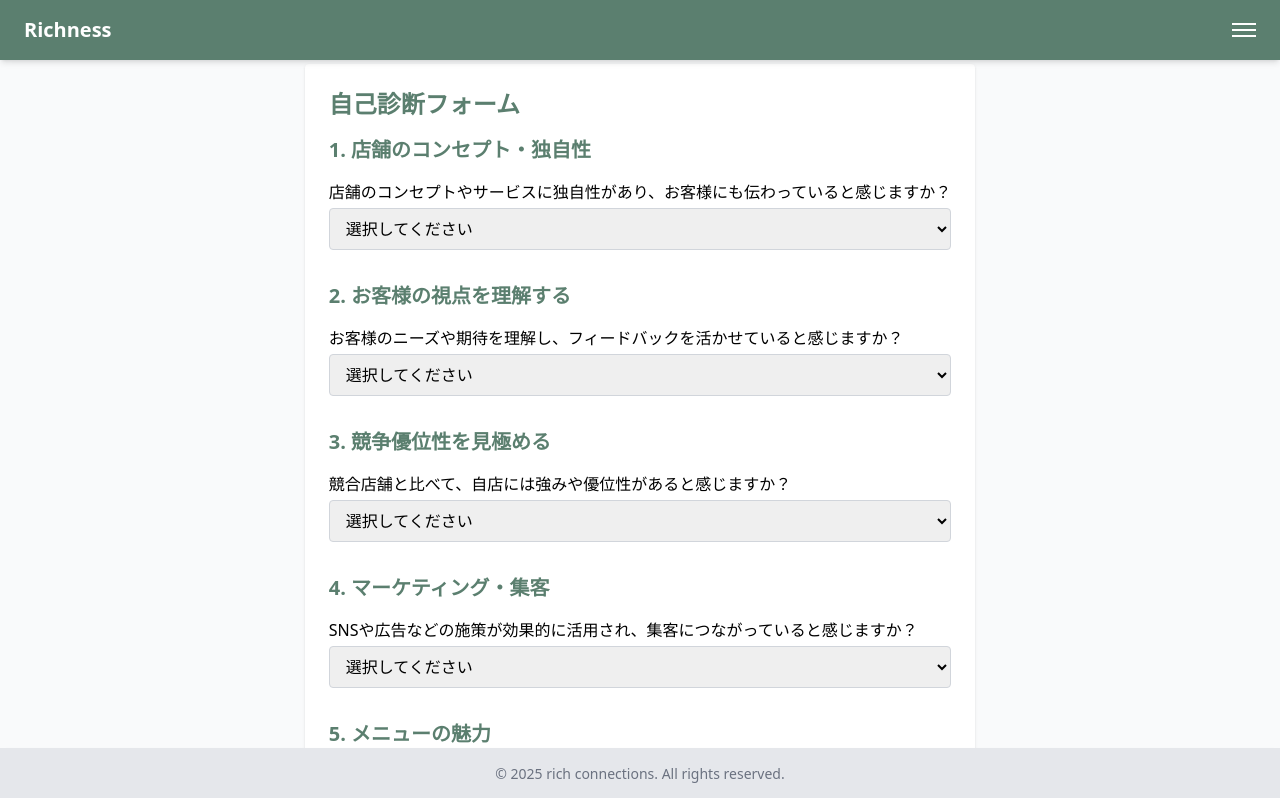
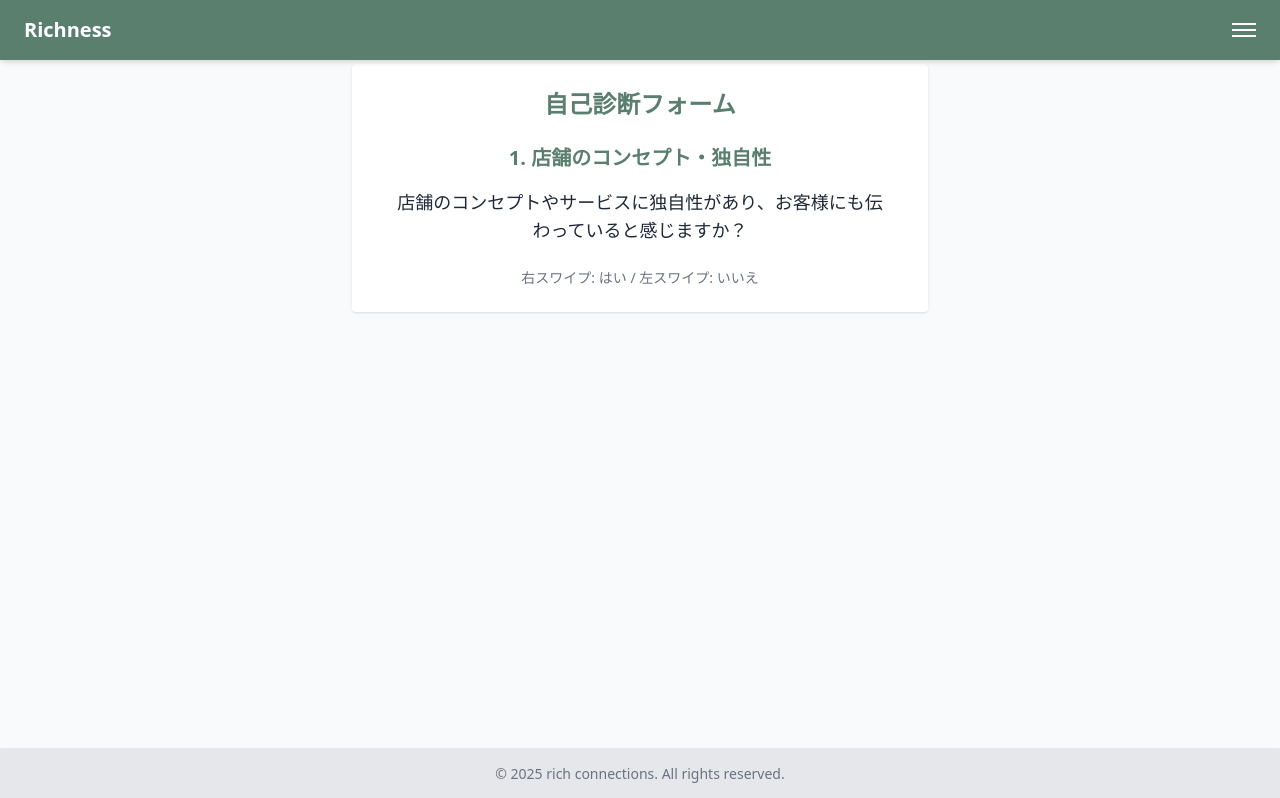
Before and after one commit to teishito/step4-richconnections-front, a Next.js app: page /diagnosis in a window 1280 px wide. Shown: the top 798 px of the page. Built offline with nearby package versions, Linux system fonts and the light colour scheme.

Commit message:
Update SearchForm.jsx

```diff
--- a/components/SearchForm.jsx
+++ b/components/SearchForm.jsx
@@ -1,138 +1,113 @@
 import { useState } from "react";
+import { useSwipeable } from "react-swipeable";
 import { useRouter } from "next/router";
 import Link from "next/link";
-
-const scale5Options = [
-  "① 全くそう思わない",
-  "② あまりそう思わない",
-  "③ どちらともいえない",
-  "④ ややそう思う",
-  "⑤ 非常にそう思う",
-];
 
 const diagnosisStructure = [
   {
     title: "1. 店舗のコンセプト・独自性",
-    questions: [
-      {
-        q: "店舗のコンセプトやサービスに独自性があり、お客様にも伝わっていると感じますか？",
-        type: "scale5",
-      },
-    ],
+    question:
+      "店舗のコンセプトやサービスに独自性があり、お客様にも伝わっていると感じますか？",
   },
   {
     title: "2. お客様の視点を理解する",
-    questions: [
-      {
-        q: "お客様のニーズや期待を理解し、フィードバックを活かせていると感じますか？",
-        type: "scale5",
-      },
-    ],
+    question:
+      "お客様のニーズや期待を理解し、フィードバックを活かせていると感じますか？",
   },
   {
     title: "3. 競争優位性を見極める",
-    questions: [
-      {
-        q: "競合店舗と比べて、自店には強みや優位性があると感じますか？",
-        type: "scale5",
-      },
-    ],
+    question:
+      "競合店舗と比べて、自店には強みや優位性があると感じますか？",
   },
   {
     title: "4. マーケティング・集客",
-    questions: [
-      {
-        q: "SNSや広告などの施策が効果的に活用され、集客につながっていると感じますか？",
-        type: "scale5",
-      },
-    ],
+    question:
+      "SNSや広告などの施策が効果的に活用され、集客につながっていると感じますか？",
   },
   {
     title: "5. メニューの魅力",
-    questions: [
-      {
-        q: "価格や内容を含めたメニュー全体に対して、お客様の満足度は高いと感じますか？",
-        type: "scale5",
-      },
-    ],
+    question:
+      "価格や内容を含めたメニュー全体に対して、お客様の満足度は高いと感じますか？",
   },
   {
     title: "6. サービスの質",
-    questions: [
-      {
-        q: "接客態度や提供スピードを含めたサービス全体の質は高いと感じますか？",
-        type: "scale5",
-      },
-    ],
+    question:
+      "接客態度や提供スピードを含めたサービス全体の質は高いと感じますか？",
   },
 ];
 
-export default function DiagnosisForm() {
+export default function SwipeDiagnosisForm() {
+  const [currentIndex, setCurrentIndex] = useState(0);
   const [answers, setAnswers] = useState({});
   const router = useRouter();
 
-  const handleAnswerChange = (qKey, value) => {
-    setAnswers((prev) => ({ ...prev, [qKey]: value }));
+  const handleAnswer = (answer) => {
+    const qKey = currentIndex;
+    setAnswers((prev) => ({ ...prev, [qKey]: answer }));
+    if (currentIndex < diagnosisStructure.length - 1) {
+      setCurrentIndex(currentIndex + 1);
+    }
   };
 
-  const handleSave = (e) => {
+  const swipeHandlers = useSwipeable({
+    onSwipedLeft: () => handleAnswer("いいえ"),
+    onSwipedRight: () => handleAnswer("はい"),
+    trackMouse: true,
+  });
+
+  const handleSubmit = (e) => {
     e.preventDefault();
     console.log("保存された回答:", answers);
-    alert("診断内容が保存されました！（仮）");
+    alert("診断内容が保存されました！");
   };
 
+  const current = diagnosisStructure[currentIndex];
+  const finished = currentIndex >= diagnosisStructure.length;
+
   return (
-    <form
-      onSubmit={handleSave}
-      className="max-w-3xl mx-auto bg-white p-6 mt-12 mb-24 rounded shadow"
-    >
-      <h2 className="text-2xl font-bold text-[#5B7F6F] mb-4">自己診断フォーム</h2>
+    <div className="max-w-xl mx-auto p-6 mt-12 mb-24 bg-white rounded shadow text-center">
+      <h2 className="text-2xl font-bold text-[#5B7F6F] mb-6">
+        自己診断フォーム
+      </h2>
 
+      {!finished ? (
+        <div {...swipeHandlers} className="select-none">
+          <h3 className="text-xl font-semibold text-[#5B7F6F] mb-4">
+            {current.title}
+          </h3>
+          <p className="text-gray-800 text-lg px-4 mb-6">{current.question}</p>
+          <p className="text-sm text-gray-500">右スワイプ: はい / 左スワイプ: いいえ</p>
+        </div>
+      ) : (
+        <form onSubmit={handleSubmit} className="space-y-4">
+          <div className="bg-gray-100 p-4 rounded">
+            <h3 className="text-lg font-semibold mb-2">診断結果</h3>
+            <ul className="text-left text-sm space-y-1">
               {diagnosisStructure.map((section, i) => (
-        <div key={section.title} className="mb-8">
-          <h3 className="text-xl font-semibold text-[#5B7F6F] mb-4">
-            {section.title}
-          </h3>
-          {section.questions.map((q, qi) => {
-            const qKey = `${i}-${qi}`;
-            return (
-              <div key={qKey} className="mb-3">
-                <p className="mb-1 font-medium">{q.q}</p>
-                <select
-                  value={answers[qKey] || ""}
-                  onChange={(e) => handleAnswerChange(qKey, e.target.value)}
-                  className="w-full border border-gray-300 rounded px-3 py-2"
-                >
-                  <option value="">選択してください</option>
-                  {scale5Options.map((opt) => (
-                    <option key={opt} value={opt}>
-                      {opt}
-                    </option>
+                <li key={i}>
+                  ✅ {section.title}: {answers[i] || "未回答"}
+                </li>
               ))}
-                </select>
+            </ul>
           </div>
-            );
-          })}
-        </div>
-      ))}
 
-      <div className="flex flex-col gap-4">
           <button
             type="submit"
-          className="w-full bg-[#5B7F6F] text-white py-2 rounded-lg hover:opacity-90"
+            className="w-full bg-[#5B7F6F] text-white py-2 rounded hover:opacity-90"
           >
             保存する
           </button>
 
-        <Link href="/diagnosis-analysis" className="w-full">
+          <Link href="/diagnosis-analysis">
             <button
               type="button"
-            className="w-full bg-[#5B7F6F] text-white py-2 rounded-lg hover:opacity-90"
+              className="w-full bg-[#5B7F6F] text-white py-2 rounded hover:opacity-90"
             >
               経営分析へ
             </button>
           </Link>
+        </form>
+      )}
     </div>
-    </form>
   );
 }
```
Lines whose indentation alone changed are shown as unchanged.
